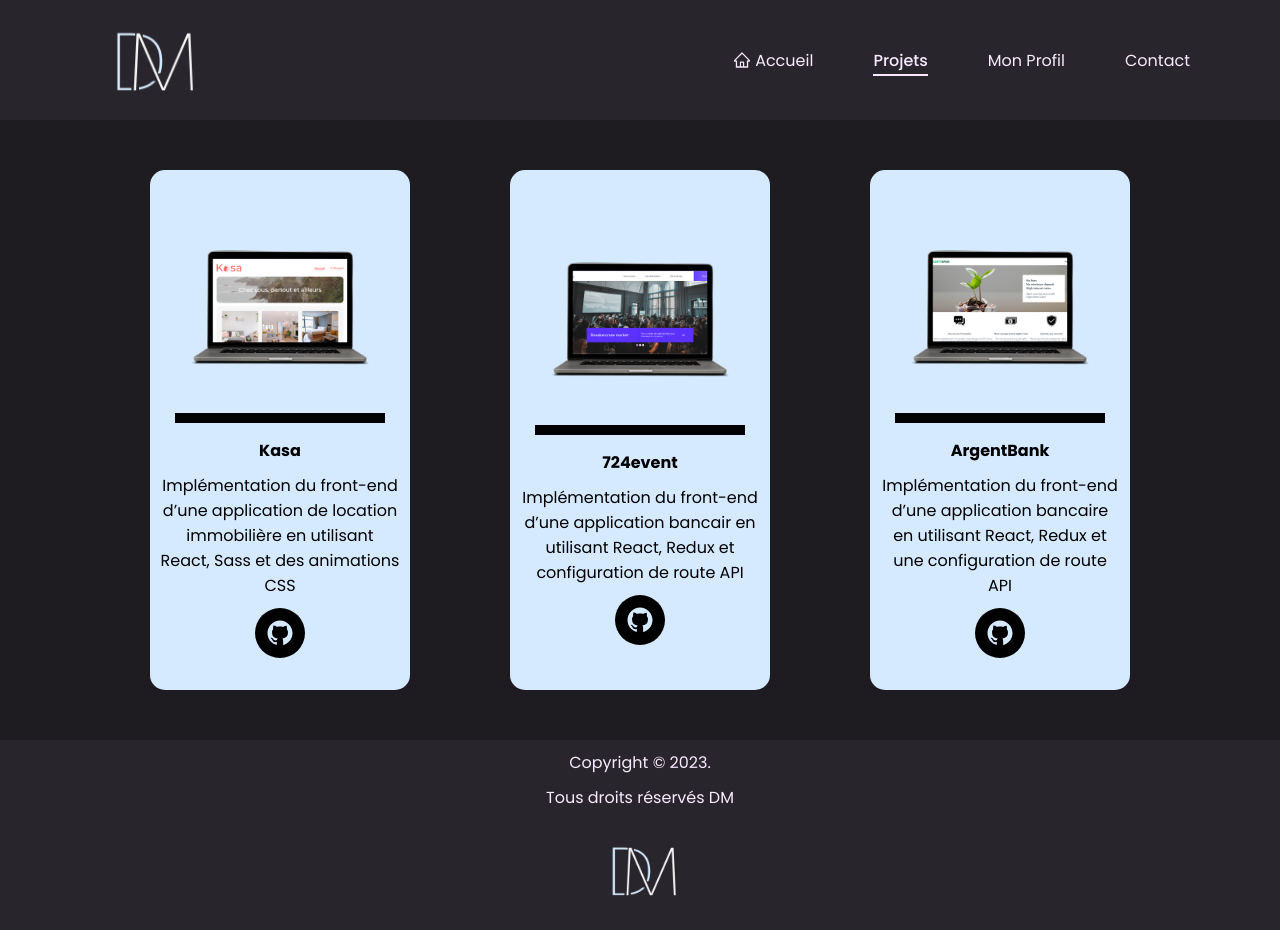
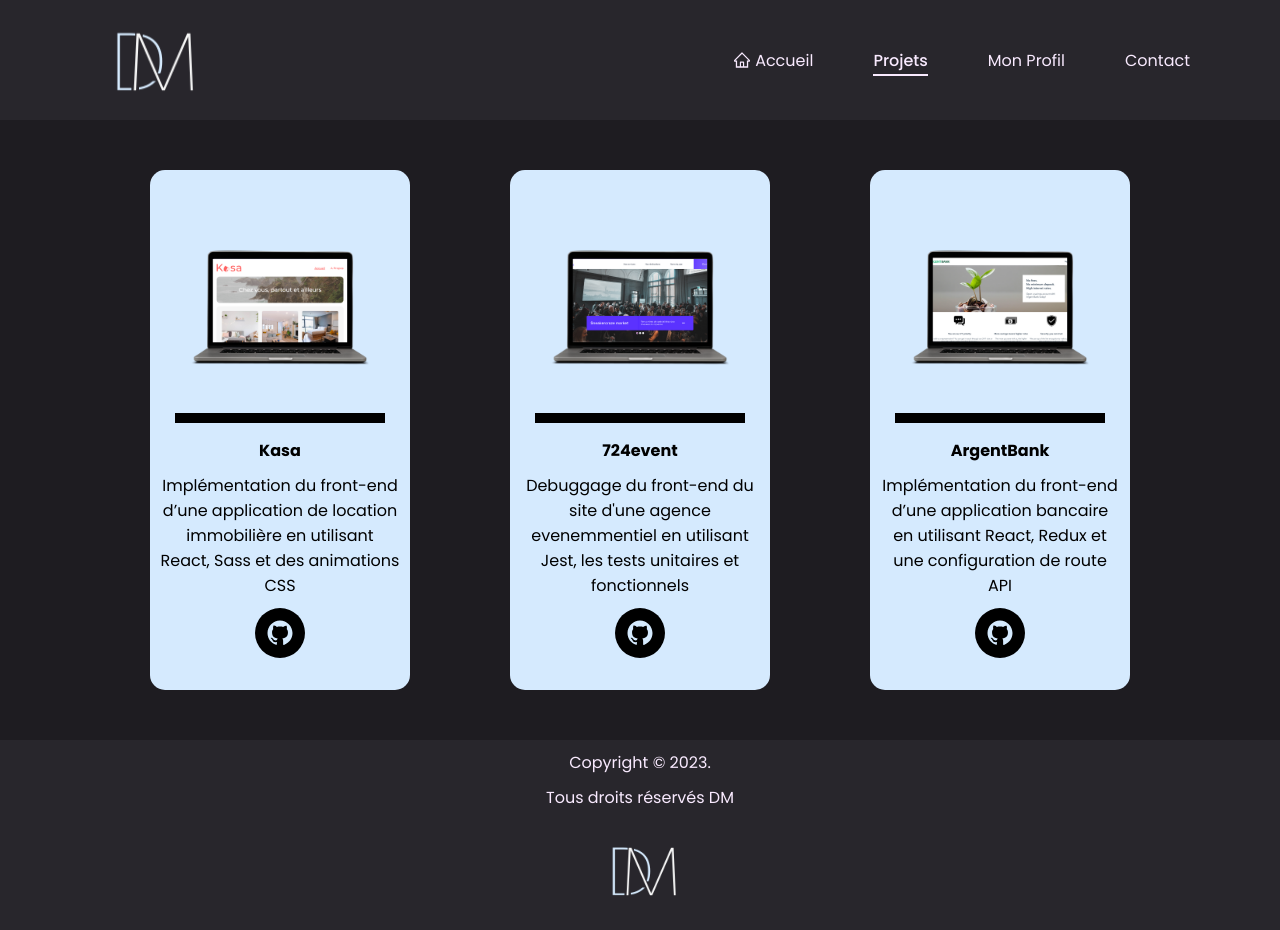
Before and after one commit to DaniMeyl/deploy-react-portefolio, a React (Create React App) app: page /#/projets in a window 1280 px wide. Built offline with nearby package versions, Linux system fonts and the light colour scheme.

Commit message:
add some details logo

```diff
--- a/public/index.html
+++ b/public/index.html
@@ -2,14 +2,14 @@
 <html lang="en">
   <head>
     <meta charset="utf-8" />
-    <link rel="icon" href="%PUBLIC_URL%/favicon.ico" />
+    <link rel="icon" href="%PUBLIC_URL%/logo.png" />
     <meta name="viewport" content="width=device-width, initial-scale=1" />
     <meta name="theme-color" content="#000000" />
     <meta
       name="description"
       content="Web site created using create-react-app"
     />
-    <link rel="apple-touch-icon" href="%PUBLIC_URL%/logo192.png" />
+    <link rel="apple-touch-icon" href="%PUBLIC_URL%/logo.png" />
     <!--
       manifest.json provides metadata used when your web app is installed on a
       user's mobile device or desktop. See https://developers.google.com/web/fundamentals/web-app-manifest/
--- a/src/pages/projets/projets.jsx
+++ b/src/pages/projets/projets.jsx
@@ -18,7 +18,7 @@
         alt="site internet 724event"
         urlSource={eventImg}
         titleCard="724event"
-        descriptionCard="Implémentation du front-end d’une application bancair en utilisant React, Redux et configuration de route API"
+        descriptionCard="Debuggage du front-end du site d'une agence evenemmentiel en utilisant Jest, les tests unitaires et fonctionnels"
         urlGit="https://github.com/DaniMeyl/724events"
       />
       <Card
```
Also changed, not shown: public/logo.png (added).
